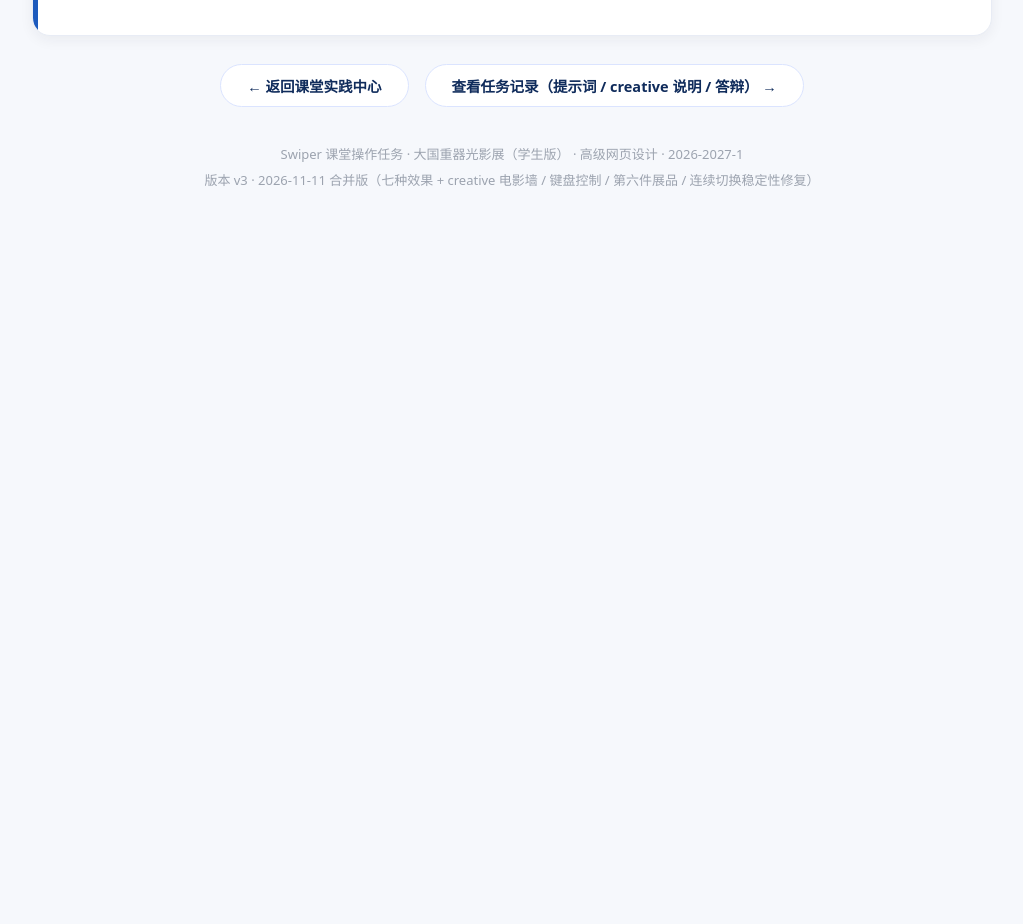
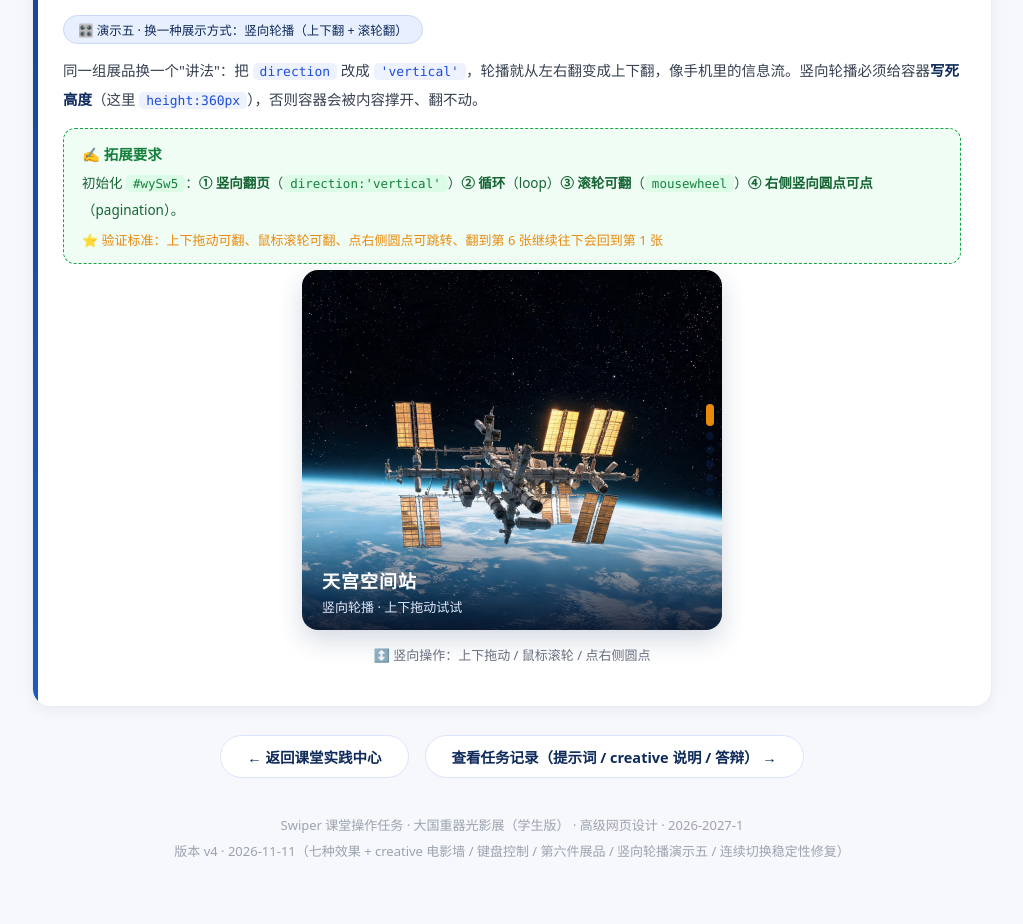
Before and after one commit to zhishui97/fanbo, a plain HTML site: page 24002120314 樊博/swiper-task.html in a window 1280 px wide. Shown: the part 3558-4482 px from the top of the page, without its empty margins (128-1151 px from the left). Before the commit the page ends 3811 px from the top, so only its background shows below. Drawn offline with nearby package versions, Linux system fonts and the light colour scheme.

Commit message:
提交课堂实践：Swiper 任务四下方新增演示五竖向轮播（direction vertical + mousewheel）

```diff
--- a/24002120314 樊博/swiper-task.html
+++ b/24002120314 樊博/swiper-task.html
@@ -82,6 +82,12 @@
   }
   .wy-fx button:hover{transform:translateY(-2px);box-shadow:0 6px 14px rgba(29,91,191,.18)}
   .wy-fx button.wy-on{background:linear-gradient(135deg,#0f2b5b,#1d5bbf);color:#fff;border-color:transparent}
+
+  /* 演示五：竖向轮播 */
+  .wy-vswiper{max-width:420px}
+  .wy-vswiper .swiper{height:360px}
+  .wy-vswiper .swiper-slide{height:100%}
+  .wy-vswiper .swiper-pagination-bullet-active{width:8px;height:22px;border-radius:6px}
   /* 第 7 个「creative · 课堂未讲」按钮：用暖色区分，右上角标 NEW */
   .wy-fx button.wy-new{border-color:#f0a83c;background:#fffaf0;color:#b45309;position:relative}
   .wy-fx button.wy-new::after{content:"NEW";position:absolute;top:-9px;right:-8px;background:#e8890c;color:#fff;font-size:10px;line-height:1;padding:3px 6px;border-radius:999px;letter-spacing:1px}
@@ -246,11 +252,36 @@
       </div>
       <p class="wy-txt" style="margin-top:12px;text-align:center;color:#6b7280;font-size:13px">⌨️ 键盘控制：先用鼠标点一下轮播图，再按 <code>←</code> / <code>→</code> 方向键翻页</p>
     </div>
+
+    <!-- 演示五：竖向轮播 -->
+    <div class="wy-demo">
+      <span class="wy-demo-tag">🎛️ 演示五 · 换一种展示方式：竖向轮播（上下翻 + 滚轮翻）</span>
+      <p class="wy-txt">同一组展品换一个"讲法"：把 <code>direction</code> 改成 <code>'vertical'</code>，轮播就从左右翻变成上下翻，像手机里的信息流。竖向轮播必须给容器<b>写死高度</b>（这里 <code>height:360px</code>），否则容器会被内容撑开、翻不动。</p>
+      <div class="wy-req">
+        <h3>✍️ 拓展要求</h3>
+        <p>初始化 <code>#wySw5</code>：<b>① 竖向翻页</b>（<code>direction:'vertical'</code>）<b>② 循环</b>（loop）<b>③ 滚轮可翻</b>（<code>mousewheel</code>）<b>④ 右侧竖向圆点可点</b>（pagination）。</p>
+        <span class="wy-star">⭐ 验证标准：上下拖动可翻、鼠标滚轮可翻、点右侧圆点可跳转、翻到第 6 张继续往下会回到第 1 张</span>
+      </div>
+      <div class="wy-swiper wy-vswiper">
+        <div class="swiper" id="wySw5">
+          <div class="swiper-wrapper">
+            <div class="swiper-slide"><img src="swiper-imgs/tiangong_1.jpg" alt="天宫空间站"><div class="wy-cap"><h3>天宫空间站</h3><p>竖向轮播 · 上下拖动试试</p></div></div>
+            <div class="swiper-slide"><img src="swiper-imgs/fuxing_1.jpg" alt="复兴号动车组"><div class="wy-cap"><h3>复兴号动车组</h3><p>像刷信息流一样，一张接一张</p></div></div>
+            <div class="swiper-slide"><img src="swiper-imgs/c919_1.jpg" alt="C919大飞机"><div class="wy-cap"><h3>C919 大飞机</h3><p>门户网站首屏常用竖向滚动</p></div></div>
+            <div class="swiper-slide"><img src="swiper-imgs/fendouzhe_1.jpg" alt="奋斗者号"><div class="wy-cap"><h3>奋斗者号</h3><p>手机端上下滑更顺手</p></div></div>
+            <div class="swiper-slide"><img src="swiper-imgs/fast_1.jpg" alt="中国天眼"><div class="wy-cap"><h3>中国天眼 FAST</h3><p>滚轮也能翻页（mousewheel）</p></div></div>
+            <div class="swiper-slide"><img src="https://trae-api-cn.mchost.guru/api/ide/v1/text_to_image?prompt=A%20grand%20Chinese-built%20cruise%20ship%20sailing%20on%20the%20open%20sea%20at%20golden%20hour%2C%20modern%20white%20cruise%20liner%20with%20blue%20hull%2C%20large%20panoramic%20windows%2C%20calm%20ocean%20waves%2C%20cinematic%20realistic%20photography%2C%20wide%20angle%20side%20view%2C%20warm%20sunset%20light%2C%20high%20detail&image_size=landscape_16_9" alt="爱达·魔都号"><div class="wy-cap"><h3>爱达·魔都号</h3><p>第六件展品 · 配图由 AI 生成</p></div></div>
+          </div>
+          <div class="swiper-pagination" id="wyPag5"></div>
+        </div>
+      </div>
+      <p class="wy-txt" style="margin-top:12px;text-align:center;color:#6b7280;font-size:13px">↕️ 竖向操作：上下拖动 / 鼠标滚轮 / 点右侧圆点</p>
+    </div>
   </div>
 
   <div class="wy-back"><a href="index.html">← 返回课堂实践中心</a>　<a href="swiper-task-notes.html">查看任务记录（提示词 / creative 说明 / 答辩） →</a></div>
 
-  <footer>Swiper 课堂操作任务 · 大国重器光影展（学生版） · 高级网页设计 · 2026-2027-1<br>版本 v3 · 2026-11-11 合并版（七种效果 + creative 电影墙 / 键盘控制 / 第六件展品 / 连续切换稳定性修复）</footer>
+  <footer>Swiper 课堂操作任务 · 大国重器光影展（学生版） · 高级网页设计 · 2026-2027-1<br>版本 v4 · 2026-11-11（七种效果 + creative 电影墙 / 键盘控制 / 第六件展品 / 竖向轮播演示五 / 连续切换稳定性修复）</footer>
 </div>
 
 <script>
@@ -345,6 +376,16 @@
       wySw4 = new Swiper(wySw4El, wySw4Options(btn.dataset.fx));
     });
   });
+
+  // ── 演示五（拓展）：竖向轮播 ──
+  // 功能：direction 设为 vertical 让轮播改为上下翻页，mousewheel 打开滚轮翻页，右侧圆点可点击
+  var wySw5 = new Swiper('#wySw5', {
+    direction: 'vertical',
+    loop: true,
+    speed: 700,
+    mousewheel: { forceToAxis: true },
+    pagination: { el: '#wyPag5', clickable: true }
+  });
 </script>
 </body>
 </html>
```
